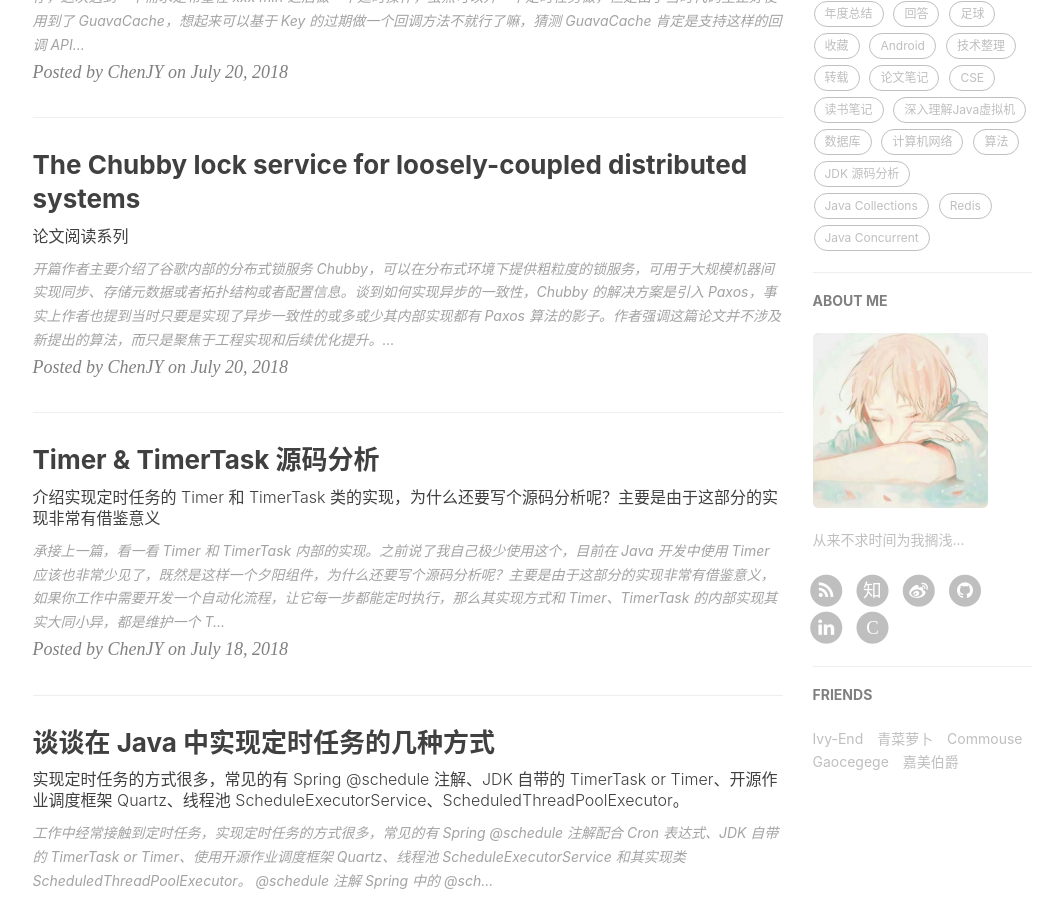
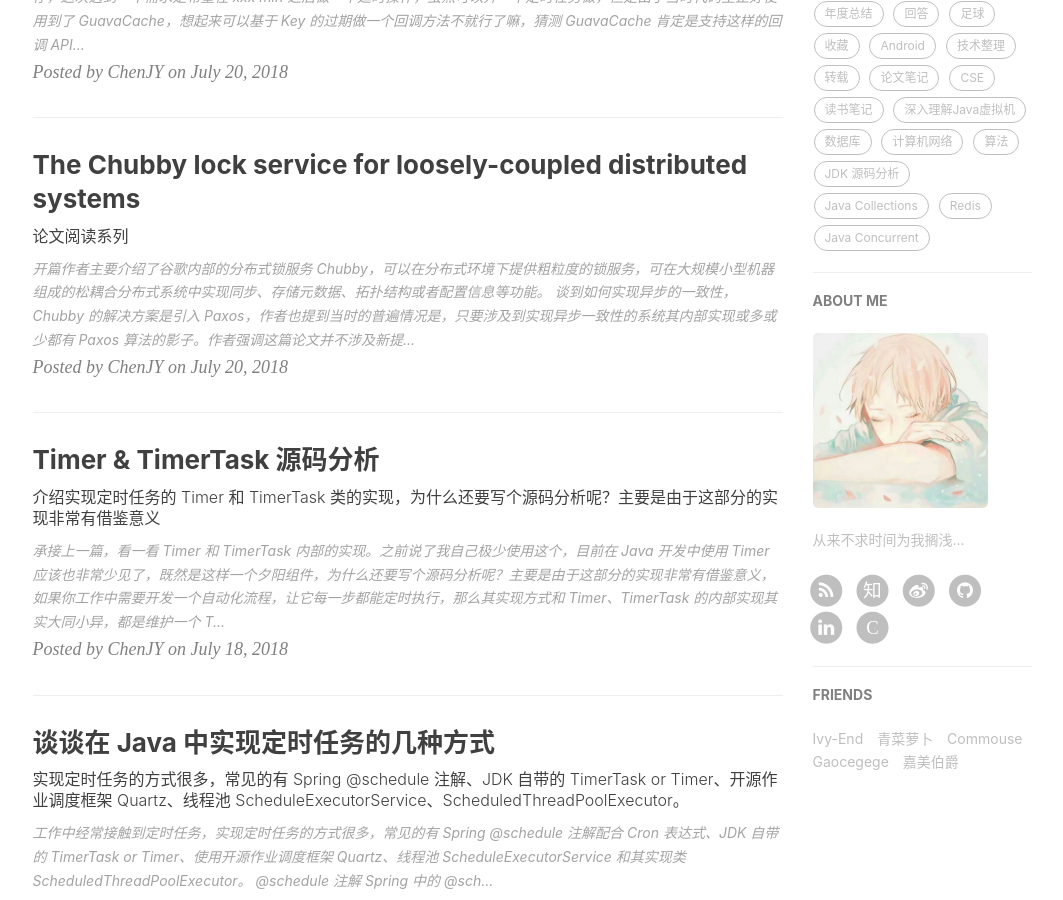
Before and after one commit to jiayangchen/jiayangchen.github.io, a Jekyll site: the page built from index.html, in a window 1280 px wide and 900 px high, scrolled down 581 px. Shown: the whole window, without its empty margins (135-1198 px from the left). Built offline with Jekyll 4.4.1, drawn with Linux system fonts in a browser that asks for light colours; nearby versions of some CDN libraries; the list of posts is cut into pages by our own code; comment, search, counter and statistics services are not loaded; some of the changed lines change nothing that is shown.

Commit message:
update blog

```diff
--- a/_posts/2018-07-20-paper-chubby.md
+++ b/_posts/2018-07-20-paper-chubby.md
@@ -11,23 +11,53 @@
     - 分布式系统
 ---
 
-开篇作者主要介绍了谷歌内部的分布式锁服务 Chubby，可以在分布式环境下提供粗粒度的锁服务，可用于大规模机器间实现同步、存储元数据或者拓扑结构或者配置信息。谈到如何实现异步的一致性，Chubby 的解决方案是引入 Paxos，事实上作者也提到当时只要是实现了异步一致性的或多或少其内部实现都有 Paxos 算法的影子。作者强调这篇论文并不涉及新提出的算法，而只是聚焦于工程实现和后续优化提升。
+开篇作者主要介绍了谷歌内部的分布式锁服务 Chubby，可以在分布式环境下提供粗粒度的锁服务，可在大规模小型机器组成的松耦合分布式系统中实现同步、存储元数据、拓扑结构或者配置信息等功能。
 
-第二部分作者叙述了为什么他们选择做一个中心化的锁服务，开发者使用本地客户端去访问这个 lock service，这样做既是由开发者需求决定的，也是由于能减少应用依赖的服务个数。这样的设计要求客户端能够主动发现中心服务的数据变更，同时客户端需要能缓存信息，减少对服务器的压力，当然还需要做一些访问限制。
+谈到如何实现异步的一致性，Chubby 的解决方案是引入 Paxos，作者也提到当时的普遍情况是，只要涉及到实现异步一致性的系统其内部实现或多或少都有 Paxos 算法的影子。作者强调这篇论文并不涉及新提出的算法，而只是聚焦于工程实现和后续优化提升。事实上整篇论文并不涉及一致性算法。
 
-接下来作者叙述为什么他们选择提供粗粒度的锁服务而不是细粒度的，因为这样可以使得锁的持有时间较长，减少服务器压力；细粒度的锁服务即使是遇到小规模不可用也会导致大量 client 停止工作；应用开发者可以自己对业务内部实现细粒度的锁
+## 中心化锁服务
+
+第二部分作者叙述了为什么他们选择做一个中心化的锁服务，开发者使用本地客户端去访问这个 lock service，而不是创建一个 Paxos 算法库供给开发人员使用。作者阐述这样的原因既是由开发者需求决定的，也是由于中心锁服务能减少应用依赖的服务个数。这样的设计要求客户端能够主动发现中心服务的数据变更，同时客户端需要能缓存信息，减少对服务器的压力，当然还需要做一些访问限制。
+
+接下来作者叙述为什么他们选择提供粗粒度的锁服务而不是细粒度的，因为这样可以使得锁的持有时间较长，减少服务器压力；细粒度的锁服务即使是遇到小规模不可用也会导致大量 client 停止工作；应用开发者可以自己对业务内部实现细粒度的锁。
 
 ![](https://www.stardust-blog.cn/%E7%AC%94%E8%AE%B0/Chubby%E8%AE%BA%E6%96%87%E5%AD%A6%E4%B9%A0%E7%AC%94%E8%AE%B0/Figure1.png)
 
-在系统结构这部分，Chubby 主要有两个组成部分，server 和 client library。Chubby 内部有一个 Chubby Cell 的概念，一般一个 Cell 中有五台 Server，其中一个 master，其他为副本。五台机器按照分布式一致性协议（Paxos）选举出 master，要想成为 master 必须得到五台中大多数的投票，其中 master 会以租约的形式运行，只要它能得到副本的同意，那么租约便能定时更新然后延长 master 的运行时间，可以保证当 master 正常运作时，短时间内不会再选举新的 master。副本是 copy master 的数据库，但是只有 master 才会读写，其更新传播给副本。客户端寻找 master 的地址，如果连接到了副本上，那么副本会返回现在 master 的地址，客户端下次连接就会连到 master 上。如果副本挂了有一段时间了，那么替换服务会重启一台新机器，同步数据，刷新IP。
+## 系统架构
 
-紧接着作者开始介绍 Chubby 的文件、目录和句柄，大致上和 Unix File System 很像，后面也说了 API 就是类似于文件系统，于是一个文件的地址会由目录和斜杠分隔，这样的地址指向称为一个 Node，Node 有永久和临时两种类型，每个 Node 除了数据还有一些元数据。每个 Chubby 的文件和目录都可以作为读写锁，其中写锁是独占的，读锁是共享的。如何实现锁提到了 sequence number，
+在系统结构这部分，Chubby 主要有两个组成部分，server 和 client library。Chubby 内部有一个 Chubby Cell 的概念，一般一个 Cell 中有五台 Server 组成一个集群，其中一个 master，其他为副本（replica）。五台机器按照分布式一致性协议（Paxos）选举出 master，要想成为 master 必须得到五台中大多数的投票（至少三台，换句话说只要这个 Cell 中三台机器在正常运行那么这个 Cell 就能保证正常的对外服务）。
+
+其中 master 会以租约的形式运行，只要它能得到副本的同意（即续租），那么租约便能定时更新然后延长 master 的运行时间，可以保证当 master 正常运作时，短时间内不会再选举新的 master。并且Chubby支持通过小文件的读写方式进行 master 选举结果的发布与订阅，因此Chubby实际应用中，必须能支撑成百上千个客户端对同一个文件进行监听和读取。
+
+客户端如何定位到哪台是 master 的呢？这里客户端会向 DNS 请求 Chubby 服务器列表，然后随机发起访问，非master服务器会依据自身的存储的集群信息向客户端反馈哪台是master，然后客户端重定向到master。
+
+副本（replica）是 copy master 的数据库来保持状态一致的，但是只有 master 才会读写，其更新传播给副本，当过半数的replica回复收到请求之后master才会向客户端反馈正常。读请求不需要广播直接 master 处理。
+
+Chubby 的 client 接口设计类似于 Unix 文件系统结构，通过该客户端不仅能对Chubby服务器上的整个文件进行读写，还能添加对文件节点的锁控制，并且通过事件机制订阅服务器端对文件内容变更的通知。
+
+## 目录与文件
+
+紧接着作者开始介绍 Chubby 的文件、目录和句柄，大致上和 Unix File System 很像，后面也说了 API 就是类似于文件系统，于是一个文件的地址会由目录和斜杠分隔，这样的地址指向称为一个 Node，Node 有永久和临时两种类型，每个 Node 除了数据还有一些元数据。每个 Chubby 的文件和目录都可以作为读写锁，其中写锁是独占的，读锁是共享的。如何实现锁提到了 sequence number。
+
+## 锁与 sequence number
+
+分布式环境中锁机制是很复杂的，原因是网络通信的不确定性。例如客户端C1获取互斥锁L，并在持有L的期间发出request R，但是由于网络问题 R 延迟了未到达服务端，此时应用程序认为客户端C1进程挂了，为C2重新分配了锁L，然后重新发起之前失踪的Request R，但是之后前一个失踪的R又到达了服务器端，这是在非幂等的条件下服务器端就可能再次响应R导致数据出现不一致。
+
+Chubby采用了 delay 和 sequence number 两种机制来优化（我认为不算是解决）上述问题，delay 很简单就是客户端在非正常情况下释放锁的话，那么Chubby服务器会允许该客户端在 delay 时间内一直持有不释放这个锁，这样其他客户端无法得到这个锁，可以减少由于网络延迟造成的问题。
+
+sequence number 指锁的持有者向Chubby服务端请求一个序号（包括几个属性），然后之后在需要使用锁的时候讲该序号一并发给 Chubby 服务器，服务端检查序号的合法性，包括 number 是否有效等。
+
+## 事件通知机制和缓存
 
 接下来转到客户端作者介绍了事件通知机制，在 server 端发生部分事件时对客户端进行通知，使得客户端可以感知到数据改变或者刷新、禁用自己的本地 Cache。
 
-客户端会有自己的本地缓存，这样可以减少对 Chubby 的读压力，缓存时效由租约把持，并且由协议保证客户端见到的是和 Chubby 一致的状态，否则会报错。如果 file data 或者 meta-data 将被改变了，master 会通知所有缓存了该信息的客户端，期间这部分更改会被阻塞，等到 master 收到了客户端确认本地缓存无效或者是过期了缓存租约，那么这部分更改才会生效。本地缓存还可以重用句柄，或者是更长时间地 hold lock 期待客户端将来会再使用这把锁，如果期间发生了其他客户端请求这把锁的情况，那么在 master 通知它后就释放。
+客户端会有自己的本地缓存，这样可以减少对 Chubby 的读压力。如何保证客户端和服务端缓存的一致性呢？答案是借助租约，缓存时效由租约把持，并且由协议保证客户端见到的是和 Chubby 一致的状态，否则会报错。一旦租约到期客户端要向服务端续订才能继续保持缓存的有效性，否则只能过期缓存。如果 file data 或者 meta-data 将被改变了，master 会通知所有缓存了该信息的客户端，期间这部分更改会被阻塞，等到 master 收到了客户端确认本地缓存无效或者是过期了缓存租约，那么这部分更改才会生效。
 
-一个 Chubby session 是在 Chubby cell 和客户端之间的一种关系，它存在于某个时间间隔内，通过周期性的称为 KeepAlives 的握手维护。响应来自客户端的 KeepAlive RPC 调用时。在收到 一个KeepAlive RPC 时，master 通常会阻塞该 RPC(不允许它返回)到该 client 的前一个租约接近过期。然后 master 允许该 RPC 返回给客户端，同时告知客户端新的租约过期时间。Master 可以任意的延长过期时间。默认的延长时间是12s，但是一个负载过高的 master 可能使用一个更高的值来减少它所需要处理的 KeepAlives RPC 调用。收到上一个 KeepAlives 调用的回复后，客户端会初始化一个新的 KeepAlives 调用。因此客户端可以保证通常只有一个KeepAlives 调用阻塞在 master 端。这个 KeepAlives 的回复也可以用来给客户端传递时间和过期缓存。同时客户端维护了一个本地租约过期时间，如果客户端的本地缓存租约过期了，由于此时它就无法确定 master 是否已经结束了这个 session，客户端就需要清空并禁用它的缓存，此时 session 处于 jeopardy 状态。客户端会继续等待一个称为 grace period 的时长，默认是45秒。如果在grace period 结束之前，客户端和 master 又完成了一次成功的 KeepAlive 交互，那么客户端就会再次使它的缓存有效。否则，客户端就假设 session 已过期。
+本地缓存还可以重用句柄，或者是更长时间地 hold lock 期待客户端将来会再使用这把锁，如果期间发生了其他客户端请求这把锁的情况，那么在 master 通知它后就释放。
+
+## Session、KeepAlive
+
+一个 Chubby session 是在 Chubby cell 和客户端之间的一种关系，它存在于某个时间间隔内，通过周期性的称为 KeepAlives 的心跳来保持 session 的活性。响应来自客户端的 KeepAlive RPC 调用时。在收到一个KeepAlive RPC 时，master 通常会阻塞该 RPC(不允许它返回)到该 client 的前一个租约接近过期。然后 master 允许该 RPC 返回给客户端，同时告知客户端新的租约过期时间。Master 可以任意的延长过期时间。默认的延长时间是12s，但是一个负载过高的 master 可能使用一个更高的值来减少它所需要处理的 KeepAlives RPC 调用。收到上一个 KeepAlives 调用的回复后，客户端会初始化一个新的 KeepAlives 调用。因此客户端可以保证通常只有一个KeepAlives 调用阻塞在 master 端。这个 KeepAlives 的回复也可以用来给客户端传递时间和过期缓存。同时客户端维护了一个本地租约过期时间，如果客户端的本地缓存租约过期了，由于此时它就无法确定 master 是否已经结束了这个 session，客户端就需要清空并禁用它的缓存，此时 session 处于 jeopardy 状态。客户端会继续等待一个称为 grace period 的时长，默认是45秒。如果在grace period 结束之前，客户端和 master 又完成了一次成功的 KeepAlive 交互，那么客户端就会再次使它的缓存有效。否则，客户端就假设 session 已过期。
 
 当 master 挂了或者失去 master 身份的时候，它会丢掉它的关于 session，句柄及锁的所有内存状态，转而运行一个 session 租约计时器。等待新的 master 选举出来，如果一个 master 选举很快完成，那么客户端就可以在他们的 local 租约计时器过期之前联系新的 master。如果选举花了很长时间，客户端 grace period 使得会话可以超越正常的租约过期时间而能够在故障恢复期间仍能得以维护。新的 master 需要重建它的前任 master 内存状态，这里一部分通过读取保存在硬盘上的数据来完成，一部分通过从客户端获取状态，一部分再通过保守的估计来完成。数据库会记录每个会话，持有的锁及临时文件。
 
```
